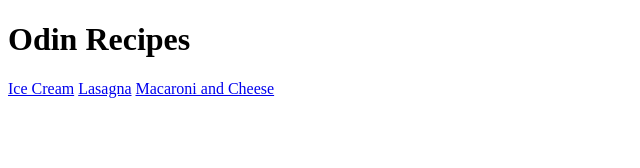
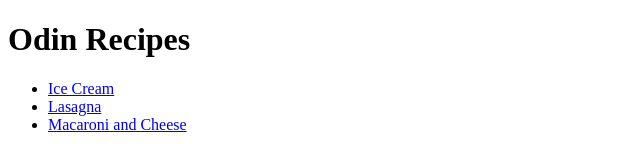
Before and after one commit to tylermachiemarsh/odin-recipes, a plain HTML site: page index.html in a window 1280 px wide. Shown: the whole page, without its empty margins (0-640 px from the left). Drawn offline with Linux system fonts and the light colour scheme.

Commit message:
Added the <ul> function

```diff
--- a/index.html
+++ b/index.html
@@ -7,8 +7,10 @@
 
     <body>
         <h1>Odin Recipes</h1>
-        <a href="recipes/icecream.html">Ice Cream</a>
-        <a href="recipes/lasagna.html">Lasagna</a>
-        <a href="recipes/macaroniandcheese.html">Macaroni and Cheese</a>
+        <ul>
+        <li><a href="recipes/icecream.html">Ice Cream</a></li>
+        <li><a href="recipes/lasagna.html">Lasagna</a></li>
+        <li><a href="recipes/macaroniandcheese.html">Macaroni and Cheese</a></li>
+        </ul>
     </body>
 </html>
```
